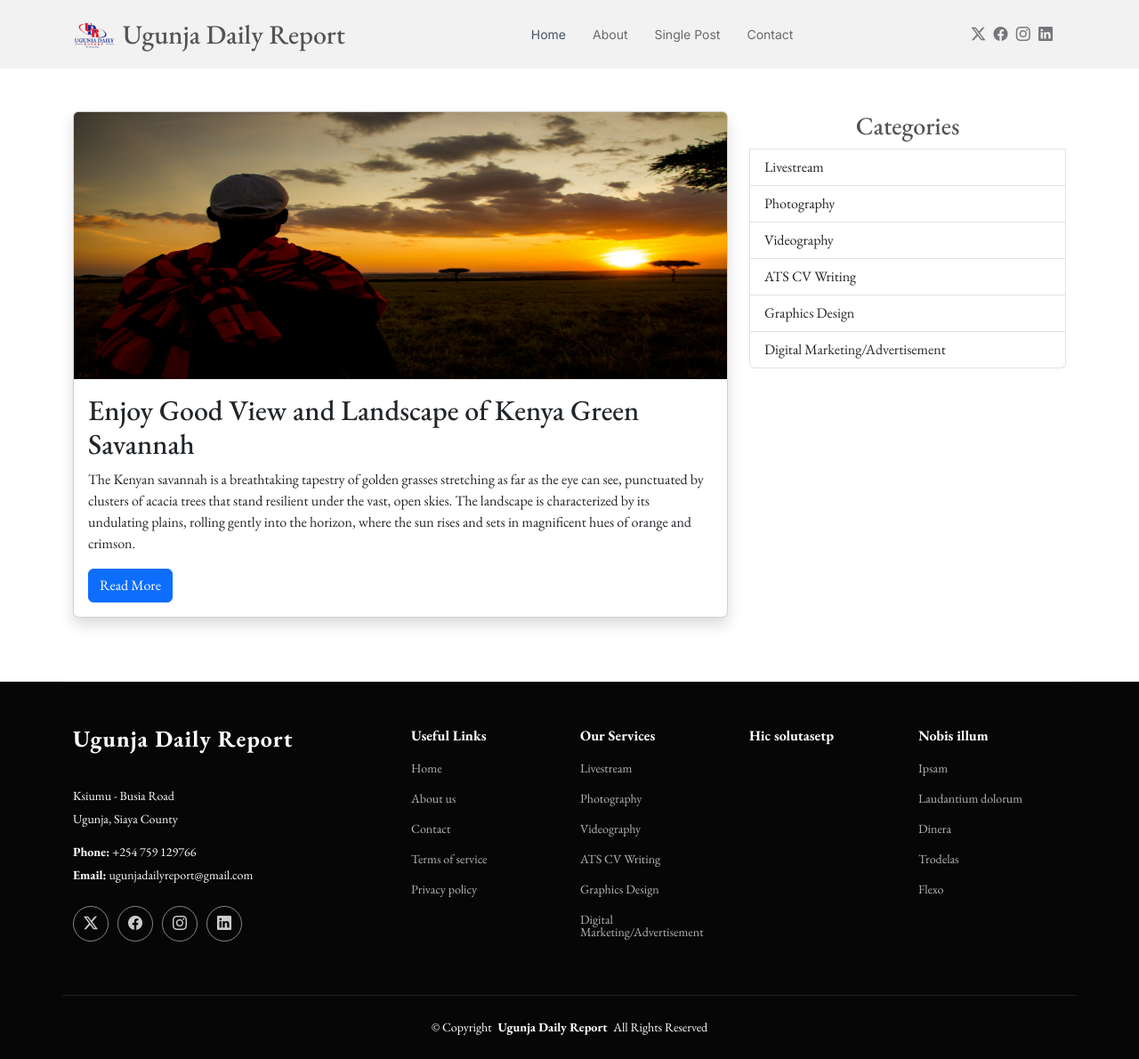
After one commit to omengoemmanuel/Ugunja-Daily-Report, a Django app: page /cul_col22/1 in a window 1280 px wide. The commit adds this page. Shown: the whole page at 89% size. Run offline with Django 3.2, Linux system fonts and the light colour scheme; data comes from the database, SQL or seed files in the repository; both versions use the stored data as it was after the commit; some libraries are stand-ins or nearby versions.

Commit message:
culture updates

```diff
--- a/daily_report/admin.py
+++ b/daily_report/admin.py
@@ -1,7 +1,7 @@
 from django.contrib import admin
 from .models import sliders, main_trending_headline, comment, sub_trending_col_1, sub_trending_col_2, \
     sub_trending_col_3, comment_col1, comment_col2, comment_col3, culture_main, culture_main_support, culture_col11, \
-    culture_col12, comment_cul_col1, culture_col2
+    culture_col12, comment_cul_col1, culture_col2, culture_col3
 
 # Register your models here.
 admin.site.register(sliders)
@@ -19,3 +19,4 @@ admin.site.register(culture_col11)
 admin.site.register(culture_col12)
 admin.site.register(comment_cul_col1)
 admin.site.register(culture_col2)
+admin.site.register(culture_col3)
--- /dev/null
+++ b/daily_report/templates/culture/cul_col2.html
@@ -0,0 +1,233 @@
+{% load static %}
+<!DOCTYPE html>
+<html lang="en">
+
+<head>
+    <meta charset="utf-8">
+    <meta content="width=device-width, initial-scale=1.0" name="viewport">
+    <title>Ugunja daily report</title>
+    <meta name="description" content="">
+    <meta name="keywords" content="">
+
+    <!-- Favicons -->
+    <link href="{% static 'assets/img/logo1.png' %}" rel="icon">
+    <link href="{% static 'assets/img/apple-touch-icon.png' %}" rel="apple-touch-icon">
+
+    <!-- Fonts -->
+    <link href="https://fonts.googleapis.com" rel="preconnect">
+    <link href="https://fonts.gstatic.com" rel="preconnect" crossorigin>
+    <link href="https://fonts.googleapis.com/css2?family=Inter:wght@100;200;300;400;500;600;700;800;900&family=EB+Garamond:ital,wght@0,400;0,500;0,600;0,700;0,800;1,400;1,500;1,600;1,700;1,800&display=swap"
+          rel="stylesheet">
+
+    <!-- Vendor CSS Files -->
+    <link href="{% static 'assets/vendor/bootstrap/css/bootstrap.min.css' %}" rel="stylesheet">
+    <link href="{% static 'assets/vendor/bootstrap-icons/bootstrap-icons.css' %}" rel="stylesheet">
+    <link href="{% static 'assets/vendor/aos/aos.css' %}" rel="stylesheet">
+    <link href="{% static 'assets/vendor/swiper/swiper-bundle.min.css' %}" rel="stylesheet">
+
+    <!-- Main CSS File -->
+    <link href="{% static 'assets/css/main.css' %}" rel="stylesheet">
+
+
+</head>
+
+<body class="index-page">
+
+<header id="header" class="header d-flex align-items-center sticky-top">
+    <div class="container position-relative d-flex align-items-center justify-content-between">
+
+        <a href="/" class="logo d-flex align-items-center me-auto me-xl-0">
+
+            <img src="{% static 'assets/img/logo1.png' %}" alt="">
+            <h1 class="sitename">Ugunja Daily Report</h1>
+        </a>
+
+        <nav id="navmenu" class="navmenu">
+            <ul>
+                <li><a href="/" class="active">Home</a></li>
+                <li><a href="/about">About</a></li>
+                <li><a href="/single_post">Single Post</a></li>
+                <li><a href="/contact">Contact</a></li>
+            </ul>
+            <i class="mobile-nav-toggle d-xl-none bi bi-list"></i>
+        </nav>
+
+        <div class="header-social-links">
+            <a target="_blank" href="https://x.com/UgunjaOnline?t=5RmRRW5MwKeECv6P-m9fxw&s=09" class="twitter"><i
+                    class="bi bi-twitter-x"></i></a>
+            <a target="_blank" href="https://www.facebook.com/UgunjaOnline" class="facebook"><i
+                    class="bi bi-facebook"></i></a>
+            <a href="#" class="instagram"><i class="bi bi-instagram"></i></a>
+            <a href="#" class="linkedin"><i class="bi bi-linkedin"></i></a>
+        </div>
+    </div>
+</header>
+<!-- Main Content Section -->
+<main class="container my-5">
+    <div class="row">
+        <!-- Featured Blog Post -->
+        <div class="col-lg-8 mb-4">
+            <div class="card shadow">
+                <img src="/media/{{ cul_22.photo }}" class="card-img-top" alt="Featured post image" height="300"
+                     width="750">
+                <div class="card-body">
+                    <h2 class="card-title">{{ cul_22.title }}</h2>
+                    <p class="card-text">{{ cul_22.brief_description }}.</p>
+                    <p class="card-text additional-text" style="display: none;">
+                        {{ cul_22.description }}.
+                    </p>
+                    <a href="#" class="btn btn-primary read-more-btn">Read More</a>
+                </div>
+            </div>
+        </div>
+
+        <script>
+            document.addEventListener('DOMContentLoaded', function () {
+                const readMoreBtn = document.querySelector('.read-more-btn');
+                const additionalText = document.querySelector('.additional-text');
+
+                readMoreBtn.addEventListener('click', function (e) {
+                    e.preventDefault();
+                    if (additionalText.style.display === 'none') {
+                        additionalText.style.display = 'block';
+                        readMoreBtn.textContent = 'Read Less';
+                    } else {
+                        additionalText.style.display = 'none';
+                        readMoreBtn.textContent = 'Read More';
+                    }
+                });
+            });
+        </script>
+
+
+        <!-- Sidebar Section -->
+        <aside class="col-lg-4 mb-4">
+            <div class="list-group">
+                <h3 class="text-center">Categories</h3>
+                <a href="#" class="list-group-item list-group-item-action">Livestream</a>
+                <a href="#" class="list-group-item list-group-item-action">Photography</a>
+                <a href="#" class="list-group-item list-group-item-action">Videography</a>
+                <a href="#" class="list-group-item list-group-item-action">ATS CV Writing</a>
+                <a href="#" class="list-group-item list-group-item-action">Graphics Design</a>
+                <a href="#" class="list-group-item list-group-item-action">Digital Marketing/Advertisement</a>
+            </div>
+        </aside>
+    </div>
+
+    <!-- Blog Post Cards -->
+    <div class="row">
+        {% for s in supp %}
+            <!-- Blog Post 1 -->
+            <div class="col-md-6 mb-4">
+                <div class="card">
+                    <img src="/media/{{ s.supporting_photo }}" class="card-img-top" alt="Post 1 image" height="300" width="300">
+                    <div class="card-body">
+                        <h5 class="card-title">{{ s.supporting_photo_title }}</h5>
+                        <p class="card-text">{{ s.supporting_photo_description }}.</p>
+                        <a href="" class="btn btn-outline-primary">Read More</a>
+                    </div>
+                </div>
+            </div>
+        {% endfor %}
+
+    </div>
+</main>
+
+<footer id="footer" class="footer dark-background">
+
+    <div class="container footer-top">
+        <div class="row gy-4">
+            <div class="col-lg-4 col-md-6 footer-about">
+                <a href="/" class="logo d-flex align-items-center">
+                    <span class="sitename">Ugunja Daily Report</span>
+                </a>
+                <div class="footer-contact pt-3">
+                    <p>Ksiumu - Busia Road</p>
+                    <p>Ugunja, Siaya County</p>
+                    <p class="mt-3"><strong>Phone:</strong> <span>+254 759 129766</span></p>
+                    <p><strong>Email:</strong> <span>ugunjadailyreport@gmail.com</span></p>
+                </div>
+                <div class="social-links d-flex mt-4">
+                    <a href="https://x.com/UgunjaOnline?t=5RmRRW5MwKeECv6P-m9fxw&s=09"><i
+                            class="bi bi-twitter-x"></i></a>
+                    <a href="https://www.facebook.com/UgunjaOnline?mibextid=ZbWKwL"><i class="bi bi-facebook"></i></a>
+                    <a href=""><i class="bi bi-instagram"></i></a>
+                    <a href=""><i class="bi bi-linkedin"></i></a>
+                </div>
+            </div>
+
+            <div class="col-lg-2 col-md-3 footer-links">
+                <h4>Useful Links</h4>
+                <ul>
+                    <li><a href="/">Home</a></li>
+                    <li><a href="/about">About us</a></li>
+                    <li><a href="/contact">Contact</a></li>
+                    <li><a href="#">Terms of service</a></li>
+                    <li><a href="#">Privacy policy</a></li>
+                </ul>
+            </div>
+
+            <div class="col-lg-2 col-md-3 footer-links">
+                <h4>Our Services</h4>
+                <ul>
+                    <li><a href="#">Livestream</a></li>
+                    <li><a href="#">Photography</a></li>
+                    <li><a href="#">Videography</a></li>
+                    <li><a href="#">ATS CV Writing</a></li>
+                    <li><a href="#">Graphics Design</a></li>
+                    <li><a href="#">Digital Marketing/Advertisement</a></li>
+                </ul>
+            </div>
+
+            <div class="col-lg-2 col-md-3 footer-links">
+                <h4>Hic solutasetp</h4>
+                <ul>
+                    <li><a href="#"></a></li>
+                    <li><a href="#"></a></li>
+                    <li><a href="#"></a></li>
+                    <li><a href="#"></a></li>
+                    <li><a href="#"></a></li>
+                </ul>
+            </div>
+
+            <div class="col-lg-2 col-md-3 footer-links">
+                <h4>Nobis illum</h4>
+                <ul>
+                    <li><a href="#">Ipsam</a></li>
+                    <li><a href="#">Laudantium dolorum</a></li>
+                    <li><a href="#">Dinera</a></li>
+                    <li><a href="#">Trodelas</a></li>
+                    <li><a href="#">Flexo</a></li>
+                </ul>
+            </div>
+
+        </div>
+    </div>
+
+    <div class="container copyright text-center mt-4">
+        <p>© <span>Copyright</span> <strong class="px-1 sitename">Ugunja Daily Report</strong>
+            <span>All Rights Reserved</span></p>
+
+    </div>
+
+</footer>
+
+<!-- Scroll Top -->
+<a href="#" id="scroll-top" class="scroll-top d-flex align-items-center justify-content-center"><i
+        class="bi bi-arrow-up-short"></i></a>
+
+<!-- Preloader -->
+<div id="preloader"></div>
+
+<!-- Vendor JS Files -->
+<script src="{% static 'assets/vendor/bootstrap/js/bootstrap.bundle.min.js' %}"></script>
+<script src="{% static 'assets/vendor/php-email-form/validate.js' %}"></script>
+<script src="{% static 'assets/vendor/aos/aos.js' %}"></script>
+<script src="{% static 'assets/vendor/swiper/swiper-bundle.min.js' %}"></script>
+
+<!-- Main JS File -->
+<script src="{% static 'assets/js/main.js' %}"></script>
+
+</body>
+
+</html>
--- a/daily_report/templates/index.html
+++ b/daily_report/templates/index.html
@@ -259,7 +259,7 @@
                                 <p class="mb-4 d-block">{{ col11.brief_description }}</p>
                             </div>
                             {% endfor %}
-                        {% for col12 in culture_col_2 %}
+                        {% for col12 in culturecol2 %}
                             <div class="post-list">
                                 <div class="post-meta"><span class="date">{{ col12.type }}</span> <span class="mx-1">•</span>
                                     <span>{{ col12.date }}</span></div>
@@ -271,11 +271,11 @@
                     {% for col2 in cul_col_2 %}
                         <div class="col-lg-8">
                             <div class="post-list">
-                                <a href="blog-details.html"><img src="/media/{{ col2.photo }}"
+                                <a href="/cul_col22/{{ col2.id }}"><img src="/media/{{ col2.photo }}"
                                                                  alt="" class="img-fluid"></a>
                                 <div class="post-meta"><span class="date">{{ col2.type }}</span> <span class="mx-1">•</span>
                                     <span>{{ col2.date }}</span></div>
-                                <h2 class="mb-2"><a href="blog-details.html">{{ col2.title }}</a></h2>
+                                <h2 class="mb-2"><a href="/cul_col22/{{ col2.id }}">{{ col2.title }}</a></h2>
                                 <span class="author mb-3 d-block">{{ col2.writer_name }}</span>
                                 <p class="mb-4 d-block">{{ col2.brief_description }}</p>
                             </div>
--- a/daily_report/urls.py
+++ b/daily_report/urls.py
@@ -22,4 +22,5 @@ urlpatterns = [
     path('cul_col2/<id>', views.cul_col2, name='cul_col2'),
     path('cul_col1/<id>', views.cul_col1, name='cul_col1'),
     path('comm_cul_col1', views.comm_cul_col1, name='comm_cul_col1'),
+    path('cul_col22/<id>', views.cul_col22, name='cul_col22'),
 ]
--- a/daily_report/views.py
+++ b/daily_report/views.py
@@ -14,12 +14,12 @@ def index(request):
     sub_trend_3 = sub_trending_col_3.objects.all()
     Culture_main = culture_main.objects.all()
     culture_col1 = culture_col11.objects.all()
-    culture_col_2 = culture_col12.objects.all()
+    culturecol2 = culture_col12.objects.all()
     cul_col_2 = culture_col2.objects.all()
     return render(request, 'index.html',
                   {'slide': slide, 'trend': trend, 'sub_trend_1': sub_trend_1, 'sub_trend_2': sub_trend_2,
                    'sub_trend_3': sub_trend_3, 'Culture_main': Culture_main, 'culture_col1': culture_col1,
-                   'culture_col_2': culture_col_2,'cul_col_2': cul_col_2})
+                   'culturecol2': culturecol2,'cul_col_2': cul_col_2})
 
 
 def about(request):
@@ -150,3 +150,7 @@ def comm_cul_col1(request):
         messages.success(request, "Comment uploaded successfully")
 
         return redirect('index')
+
+def cul_col22(request, id):
+    cul_22 = culture_col2.objects.get(id=id)
+    return render(request, 'culture/cul_col2.html', {'cul_22': cul_22})
```
Also changed, not shown: daily_report/models.py (+13 -0 lines), daily_report/migrations/0034_culture_col3.py (added), db.sqlite3.
